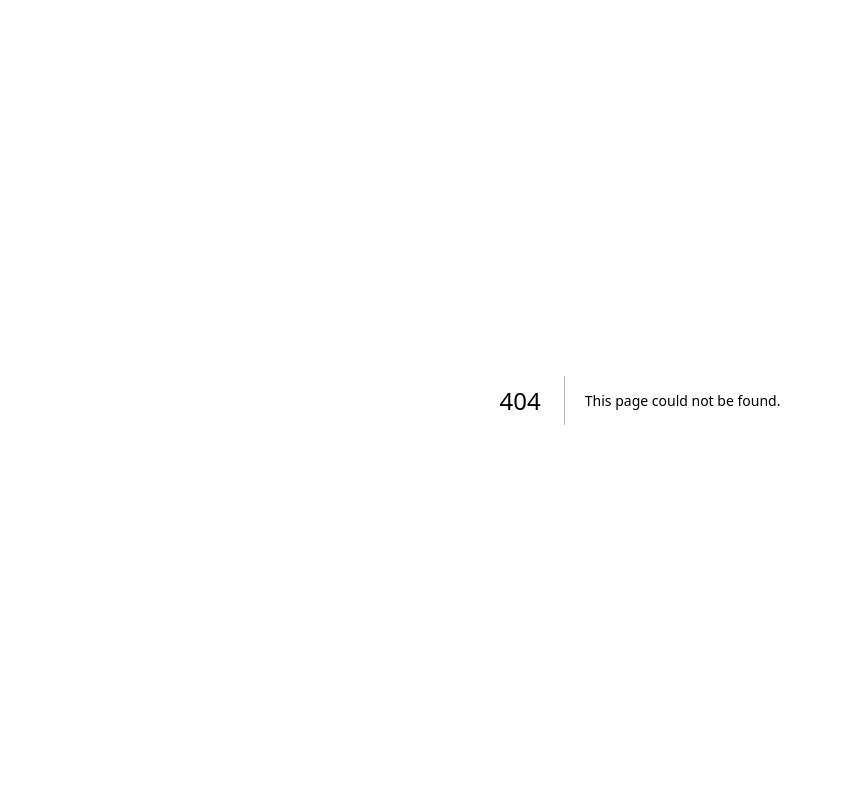
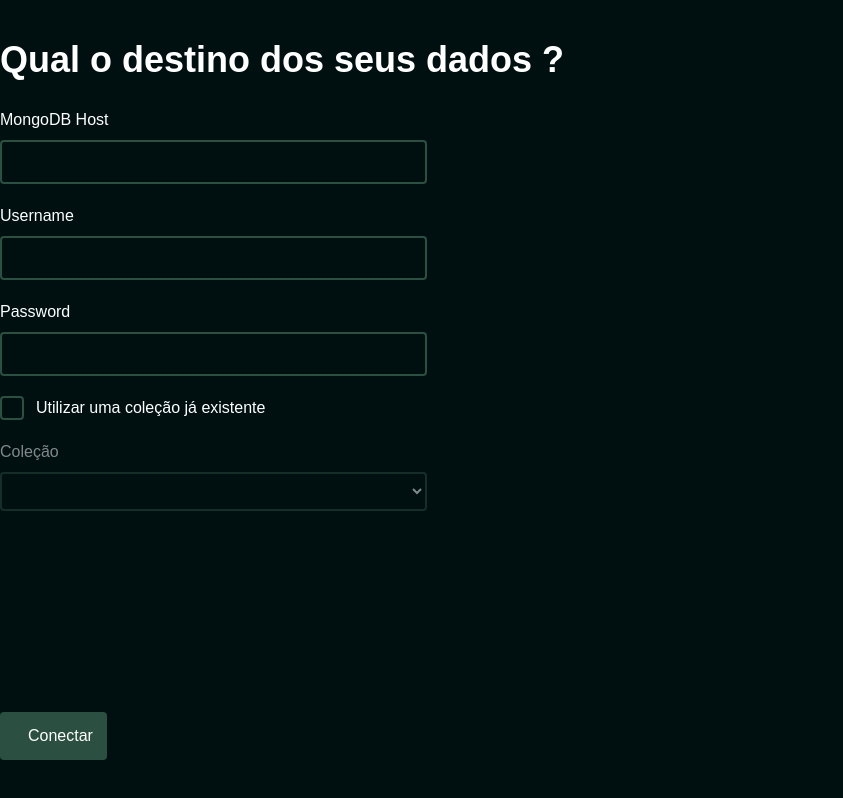
Before and after one commit to EnityBlackHawk/mf_front, a Next.js app: page /mongo-config in a window 1280 px wide. Before the commit this address had no page. Shown: the whole page, without its empty margins (0-843 px from the left). Built offline with nearby package versions, Linux system fonts and the light colour scheme.

Commit message:
feat: MigratePage & MongoConfig Page

```diff
--- /dev/null
+++ b/src/app/code-generated/page.tsx
@@ -0,0 +1,18 @@
+import Link from "next/link";
+
+export default function CodeGenerated() {
+  return (
+    <div className="flex flex-col col-1 container gap-7 h-full py-10">
+      <h1 className="font-bold text-4xl">Código gerado:</h1>
+
+      <textarea className="main-input grow" />
+
+      <Link
+        href={"/mongo-config"}
+        className="btn-primary w-1/12 flex content-center justify-center"
+      >
+        <p>Migrar!</p>
+      </Link>
+    </div>
+  );
+}
--- a/src/app/globals.css
+++ b/src/app/globals.css
@@ -5,6 +5,7 @@
   --foreground: #ffffff;
   --ascent: #63b995;
   --onBackground: #2b4f40;
+  --warning: #ffee02;
 }
 
 ::selection {
@@ -17,11 +18,13 @@
   --color-foreground: var(--foreground);
   --color-onBackground: var(--onBackground);
   --color-ascent: var(--ascent);
+  --color-warning: var(--warning);
 
   --font-sans: var(--font-geist-sans);
   --font-mono: var(--font-geist-mono);
 
   --drop-shadow-glow: 0 0 8px var(--ascent);
+  --drop-shadow-warning-glow: 0 0 8px var(--warning);
 }
 
 @layer components {
--- /dev/null
+++ b/src/app/migration/page.tsx
@@ -0,0 +1,24 @@
+import Loading from "@/components/Loading";
+
+export default function Migration() {
+  return (
+    <div className="flex flex-col col-1 container gap-7 h-full py-10">
+      <h1 className="font-bold text-4xl">Estamos migrando seus dados:</h1>
+
+      <div className="flex align-middle gap-4">
+        <input className="drop-shadow-glow" type="checkbox" checked disabled />
+        <h2>Compilando classes</h2>
+      </div>
+
+      <div className="flex align-middle gap-4">
+        <Loading className="w-6 h-6" />
+        <h2>Compilando classes</h2>
+      </div>
+
+      <div className="flex align-middle gap-4">
+        <Loading className="w-6 h-6" waiting />
+        <h2>Verificando</h2>
+      </div>
+    </div>
+  );
+}
--- a/src/app/model-generated/page.tsx
+++ b/src/app/model-generated/page.tsx
@@ -97,7 +97,8 @@ export default function ModelGenerated() {
     <>
       {isLoading && (
         <div className="flex flex-col items-center content-center gap-5">
-          <Loading text="Gerando o modelo..." />
+          <h1 className="text-ascent animate-pulse">Gerando modelo</h1>
+          <Loading className="w-36 h-36" />
         </div>
       )}
 
@@ -119,7 +120,7 @@ export default function ModelGenerated() {
           </ReactFlow>
 
           <div className="flex flex-row gap-5">
-            <Link href={"/llm-config"} className="btn-primary w-1/12">
+            <Link href={"/code-generated"} className="btn-primary w-1/12">
               Continuar
             </Link>
 
--- /dev/null
+++ b/src/app/mongo-config/page.tsx
@@ -0,0 +1,55 @@
+"use client";
+import Link from "next/link";
+import { useState } from "react";
+
+export default function MongoConfig() {
+  const [existent, setExistent] = useState(false);
+
+  return (
+    <div className="flex flex-col col-1 container gap-7 h-full py-10">
+      <h1 className="font-bold text-4xl">Qual o destino dos seus dados ?</h1>
+
+      <div className="grid col-1 w-1/3 gap-5">
+        <div className="grid col-1 gap-2 w-full">
+          <label>MongoDB Host</label>
+          <input />
+        </div>
+        <div className="grid col-1 gap-2 w-full">
+          <label>Username</label>
+          <input />
+        </div>
+        <div className="grid col-1 gap-2 w-full">
+          <label>Password</label>
+          <input type="password" />
+        </div>
+
+        <div className="flex gap-3">
+          <input
+            type="checkbox"
+            checked={existent}
+            onChange={() => setExistent(!existent)}
+          />
+          <p>Utilizar uma coleção já existente</p>
+        </div>
+
+        <div
+          className={`grid col-1 gap-2 w-full ${
+            !existent ? "opacity-50" : ""
+          } `}
+        >
+          <label>Coleção</label>
+          <select
+            className="p-2 border-2 border-onBackground rounded focus:border-ascent outline-none transition-colors"
+            disabled={!existent}
+          ></select>
+        </div>
+      </div>
+
+      <div className="grow"></div>
+
+      <Link href={"/migration"} className="btn-primary w-1/12">
+        Conectar
+      </Link>
+    </div>
+  );
+}
--- a/src/components/Loading/index.tsx
+++ b/src/components/Loading/index.tsx
@@ -2,18 +2,31 @@
 
 import { motion, AnimatePresence } from "framer-motion";
 
-export default function Loading({ text }: { text?: string }) {
+export default function Loading({
+  className,
+  waiting = false,
+}: {
+  className?: string;
+  waiting?: boolean;
+}) {
   return (
     <AnimatePresence>
       <motion.div
-        className="flex flex-col items-center content-center gap-5"
+        className={`flex flex-col items-center content-center gap-5 ${className}`}
         initial={{ opacity: 0 }}
         animate={{ opacity: 1 }}
         transition={{ duration: 0.5 }}
       >
-        <h1 className="text-ascent animate-pulse">{text}</h1>
-        <div className="w-30 h-30 border-2 border-ascent rounded-full animate-[spin_2s_linear_infinite] drop-shadow-glow">
-          <div className="w-8 h-8  bg-ascent rounded-full"></div>
+        <div
+          className={`w-full h-full border-2 ${
+            waiting
+              ? "border-warning drop-shadow-warning-glow"
+              : "border-ascent animate-[spin_2s_linear_infinite] drop-shadow-glow"
+          } rounded-full`}
+        >
+          {!waiting && (
+            <div className="w-1/4 h-1/4  bg-ascent rounded-full"></div>
+          )}
         </div>
       </motion.div>
     </AnimatePresence>
```
